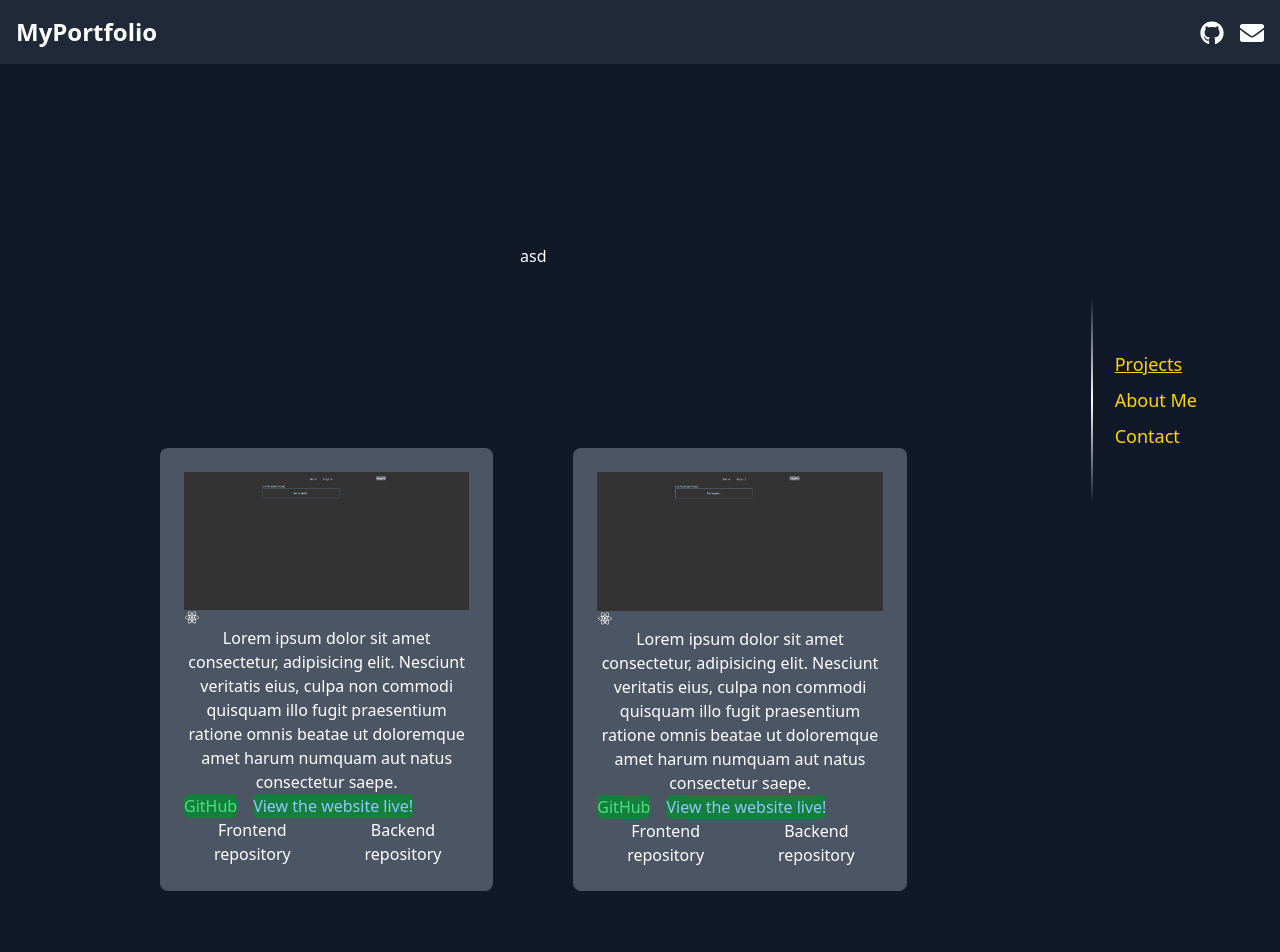
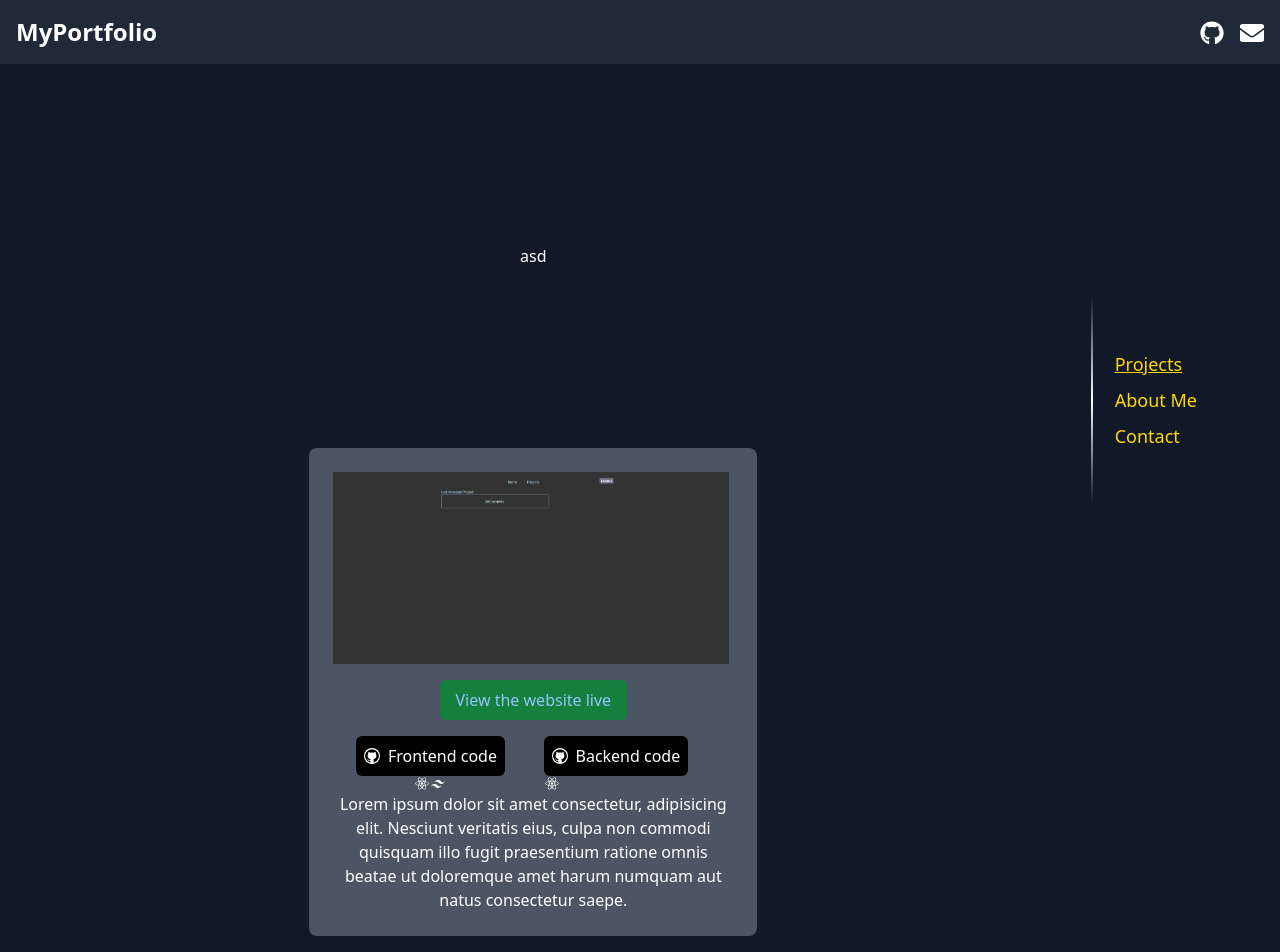
Before and after one commit to ryurukov2/portfolio, a React (Vite) app: page / in a window 1280 px wide. Shown: the top 952 px of the page. Built offline with nearby package versions, Linux system fonts and the light colour scheme.

Commit message:
initial state

```diff
--- a/src/App.jsx
+++ b/src/App.jsx
@@ -6,37 +6,7 @@ import About from "./components/About";
 import { BrowserRouter } from "react-router-dom";
 
 function App() {
-  const projects = [
-    {
-      title: "Project 1",
-      summary: "This is project 1",
-      technologies: ["React", "Tailwind"],
-      githubLink: "https://github.com/project-1",
-      liveLink: "https://project-1.example.com",
-      demo: "demo1.mp4",
-    },
-    {
-      title: "Project 1",
-      summary: "This is project 1",
-      technologies: ["React", "Tailwind"],
-      githubLink: "https://github.com/project-1",
-      liveLink: "https://project-1.example.com",
-    },
-    {
-      title: "Project 1",
-      summary: "This is project 1",
-      technologies: ["React", "Tailwind"],
-      githubLink: "https://github.com/project-1",
-      liveLink: "https://project-1.example.com",
-    },
-    {
-      title: "Project 1",
-      summary: "This is project 1",
-      technologies: ["React", "Tailwind"],
-      githubLink: "https://github.com/project-1",
-      liveLink: "https://project-1.example.com",
-    },
-  ];
+
   return (
     <div className="App bg-gray-900 text-white">
       <BrowserRouter>
@@ -45,7 +15,7 @@ function App() {
             <About />
           </div>
           <div id="projects">
-            <Projects projects={projects}/>
+            <Projects/>
           </div>
           <div id="contact">
             <ContactForm />
--- a/src/components/ProjectCard.jsx
+++ b/src/components/ProjectCard.jsx
@@ -1,13 +1,22 @@
-import { BiLogoReact } from "react-icons/bi";
+import { VscGithub } from "react-icons/vsc";
 
 const ProjectCard = ({
   title,
   technologies,
+  icons,
   summary,
-  hostedLink,
+  liveLink,
   repoLink,
   demo,
+  BiLogoReact,
 }) => {
+  let el = []
+  console.log(technologies)
+  console.log(icons)
+  for(let tech in technologies) {
+    console.log(tech)
+
+  }
   return (
     <div className="flex max-w-md flex-wrap text-center justify-items-center bg-gray-600 text-white p-6 rounded-lg hover:shadow-lg transition-shadow duration-300 ease-in-out">
       <img
@@ -15,8 +24,36 @@ const ProjectCard = ({
         alt="img"
         className="max-h-48 object-contain"
       />
-      <div className="">
-        <BiLogoReact />
+
+      <div className="grow p-4">
+        <button className="bg-green-700 px-4 py-2 rounded-md">
+          <a href={liveLink} className="text-blue-300">
+            View the website live
+          </a>
+        </button>
+      </div>
+      <div className="flex w-full items-center justify-items-center space-x-4">
+        <div className="grow justify-items-center">
+          <button className="flex m-auto flex-row gap-2 flex-wrap justify-items-center justify-center items-center bg-black px-2 py-2 rounded-md">
+            <VscGithub className="inline" />
+            Frontend code
+          </button>
+          <div className="flex flex-row flex-wrap justify-evenly">
+            {/* <BiLogoReact /> */}
+          {icons?.map((Icon, idx) => (
+            <Icon key={idx} className=""/>
+          ))}
+          </div>
+        </div>
+        <div className="grow">
+          <button className="flex flex-row gap-2 flex-wrap justify-items-center justify-center items-center bg-black px-2 py-2 rounded-md">
+            <VscGithub className="inline" />
+            Backend code
+          </button>
+          <div className="">
+            <BiLogoReact />
+          </div>
+        </div>
       </div>
       <div className="whitespace-normal">
         Lorem ipsum dolor sit amet consectetur, adipisicing elit. Nesciunt
@@ -24,23 +61,6 @@ const ProjectCard = ({
         ratione omnis beatae ut doloremque amet harum numquam aut natus
         consectetur saepe.
       </div>
-
-      <div className="flex flex-wrap space-x-4">
-        <button className="bg-green-700 rounded-md">
-        <a href={repoLink} className="text-green-400">
-          GitHub
-        </a>
-        </button>
-        <button className="bg-green-700 rounded-md">
-          <a href={hostedLink} className="text-blue-300">
-            View the website live!
-          </a>
-        </button>
-      </div>
-      <div className="flex space-x-4">
-        <button>Frontend repository</button>
-        <button>Backend repository</button>
-      </div>
     </div>
   );
 };
--- a/src/components/Projects.jsx
+++ b/src/components/Projects.jsx
@@ -1,10 +1,46 @@
 import ProjectCard from "./ProjectCard";
+import { BiLogoReact, BiLogoTailwindCss } from "react-icons/bi";
 
-export function Projects({ projects }) {
+
+
+export function Projects() {
+  const projects = [
+    {
+      title: "Project 1",
+      summary: "This is project 1",
+      technologies: ["React", "Tailwind"],
+      icons: [BiLogoReact, BiLogoTailwindCss],
+      githubLink: "https://github.com/project-1",
+      liveLink: "https://project-1.example.com",
+      demo: "demo1.mp4",
+    },
+    {
+      title: "Project 2",
+      summary: "This is project 1",
+      technologies: ["React", "Tailwind"],
+      githubLink: "https://github.com/project-1",
+      liveLink: "https://project-1.example.com",
+    },
+    {
+      title: "Project 3",
+      summary: "This is project 1",
+      technologies: ["React", "Tailwind"],
+      githubLink: "https://github.com/project-1",
+      liveLink: "https://project-1.example.com",
+    },
+    {
+      title: "Project 1",
+      summary: "This is project 1",
+      technologies: ["React", "Tailwind"],
+      githubLink: "https://github.com/project-1",
+      liveLink: "https://project-1.example.com",
+    },
+  ];
   return (
-    <div className="grid grid-cols-2 px-20 mx-20 gap-20 justify-around">
+    // <div className="grid grid-cols-2 px-20 mx-20 gap-20 justify-around">
+    <div className="flex flex-row flex-wrap px-20 mx-20 gap-20 justify-around">
       {projects.map((project, index) => (
-        <ProjectCard key={index} {...project} />
+        <ProjectCard key={index} {...project} BiLogoReact={BiLogoReact}/>
       ))}
     </div>
   );
```
